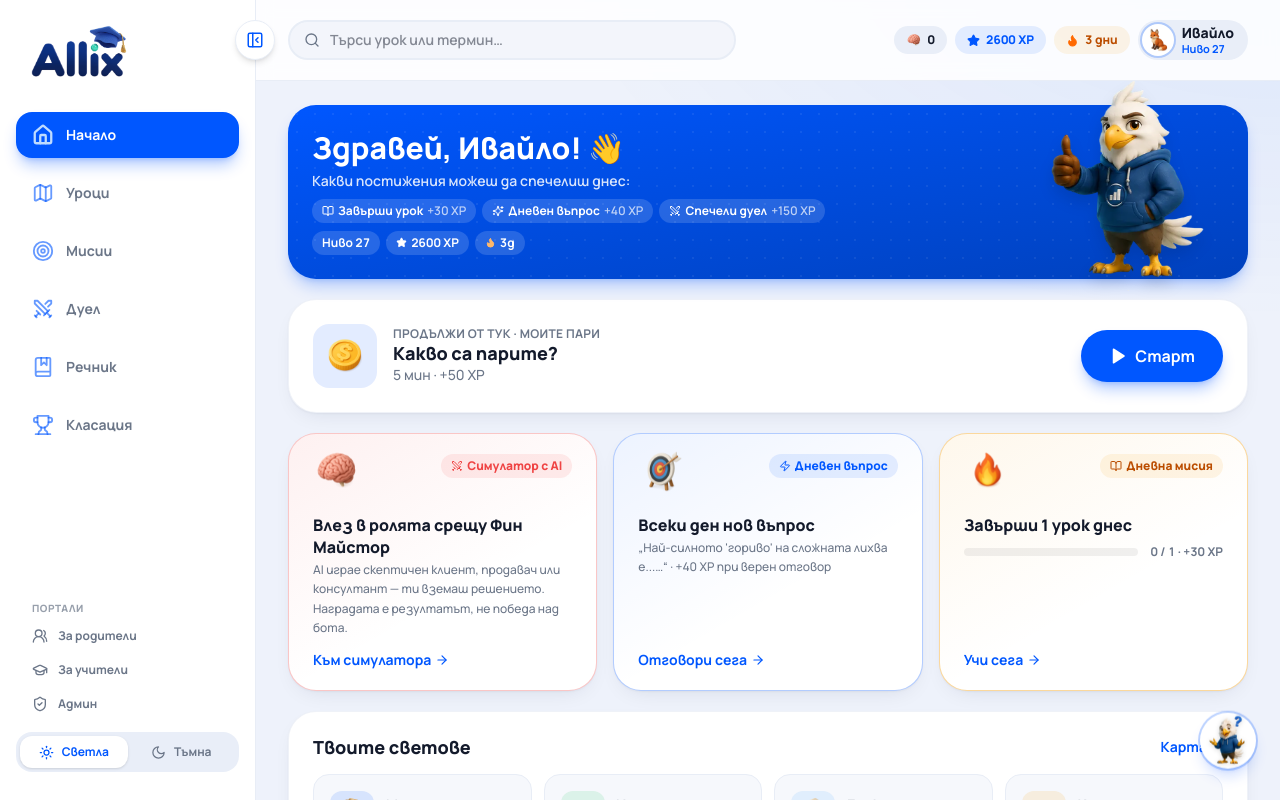
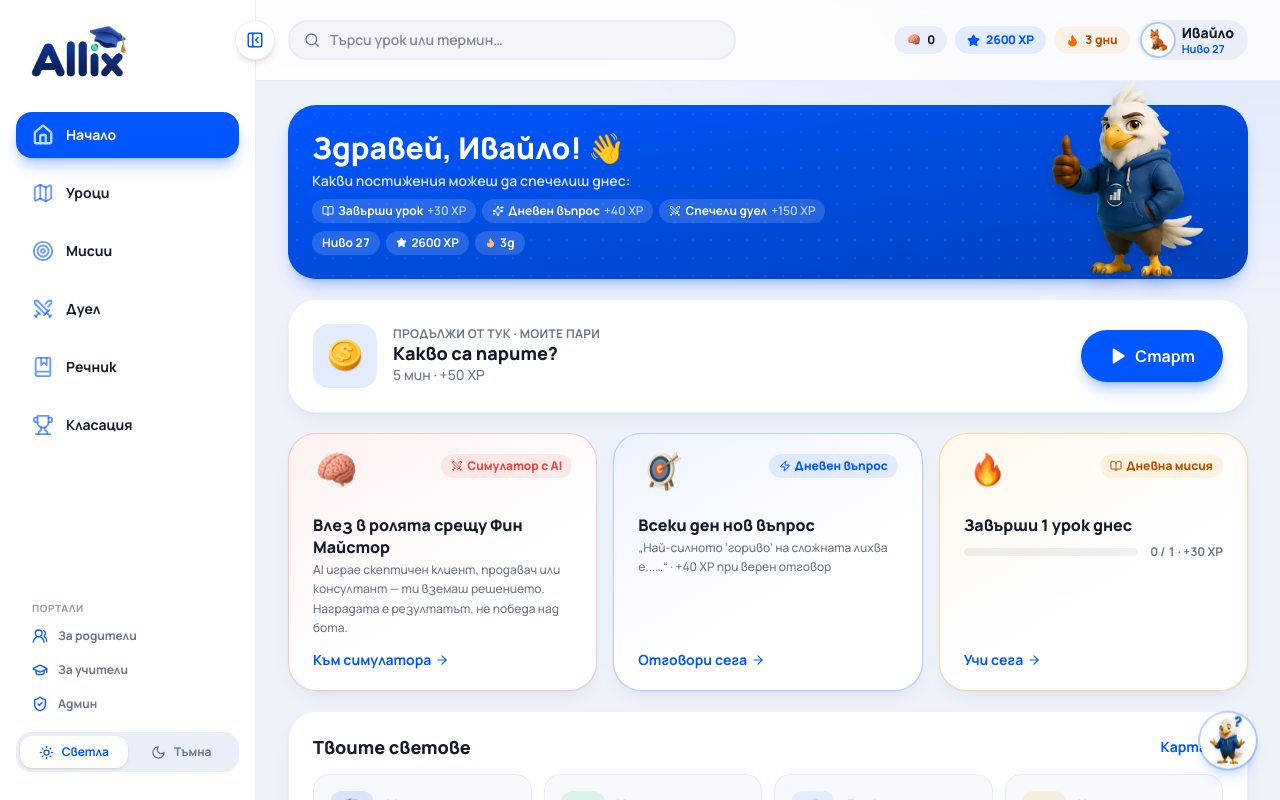
Before and after one commit to ir3nna/allix-financial-literacy, a Next.js app: page / in a window 1280 px wide. Shown: the top 800 px of the page. Built offline with nearby package versions, Linux system fonts and the light colour scheme.

Commit message:
Сайдбар: черни имена на секциите, сини иконки на порталите

```diff
--- a/components/nav.tsx
+++ b/components/nav.tsx
@@ -148,7 +148,7 @@ export function Nav() {
               isActive(href) ? "bg-allianz/10 text-allianz" : "text-muted hover:bg-soft hover:text-fg"
             )}
           >
-            <Icon size={16} />
+            <Icon size={16} className="text-allianz" />
             {collapsed ? <Tip label={label} /> : label}
           </Link>
         ))}
@@ -180,7 +180,7 @@ export function Nav() {
                   collapsed ? "justify-center py-2.5" : "gap-3 px-4 py-2.5",
                   active
                     ? "bg-allianz text-white shadow-lg shadow-allianz/30"
-                    : "text-muted hover:bg-soft hover:text-fg"
+                    : "text-fg hover:bg-soft"
                 )}
               >
                 <Icon size={20} strokeWidth={active ? 2.5 : 2} className={active ? "text-blue-200" : "text-allianz/60"} />
@@ -228,7 +228,7 @@ export function Nav() {
                   collapsed ? "justify-center py-3" : "gap-3 px-4 py-3",
                   active
                     ? "bg-allianz text-white shadow-lg shadow-allianz/30"
-                    : "text-muted hover:bg-soft hover:text-fg"
+                    : "text-fg hover:bg-soft"
                 )}
               >
                 <Icon size={22} strokeWidth={active ? 2.5 : 2} className={active ? "text-blue-200" : "text-allianz/60"} />
```
Also changed, not shown: .impeccable/hook.cache.json, 1 other file (tests, documents, lock files or other folders).
